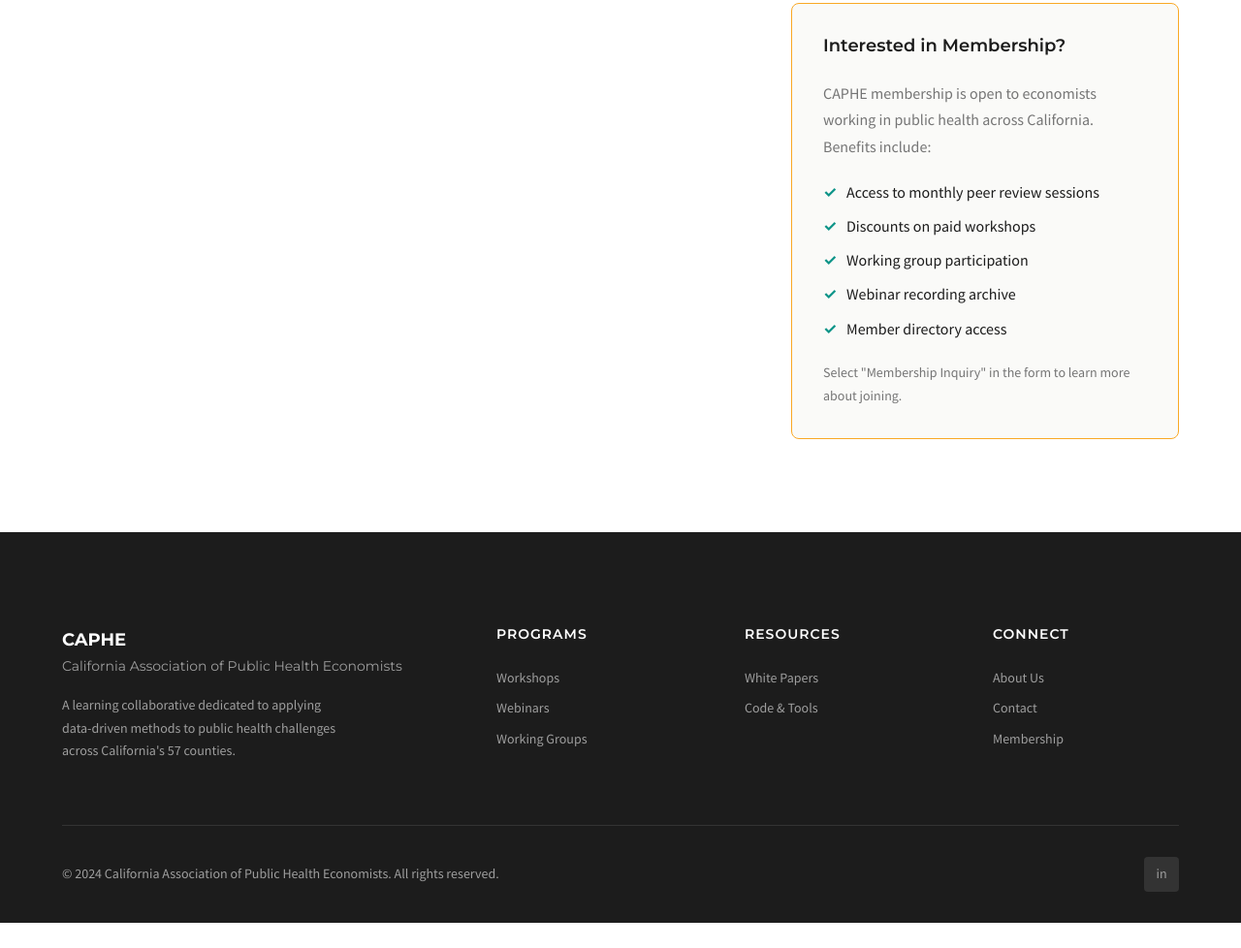
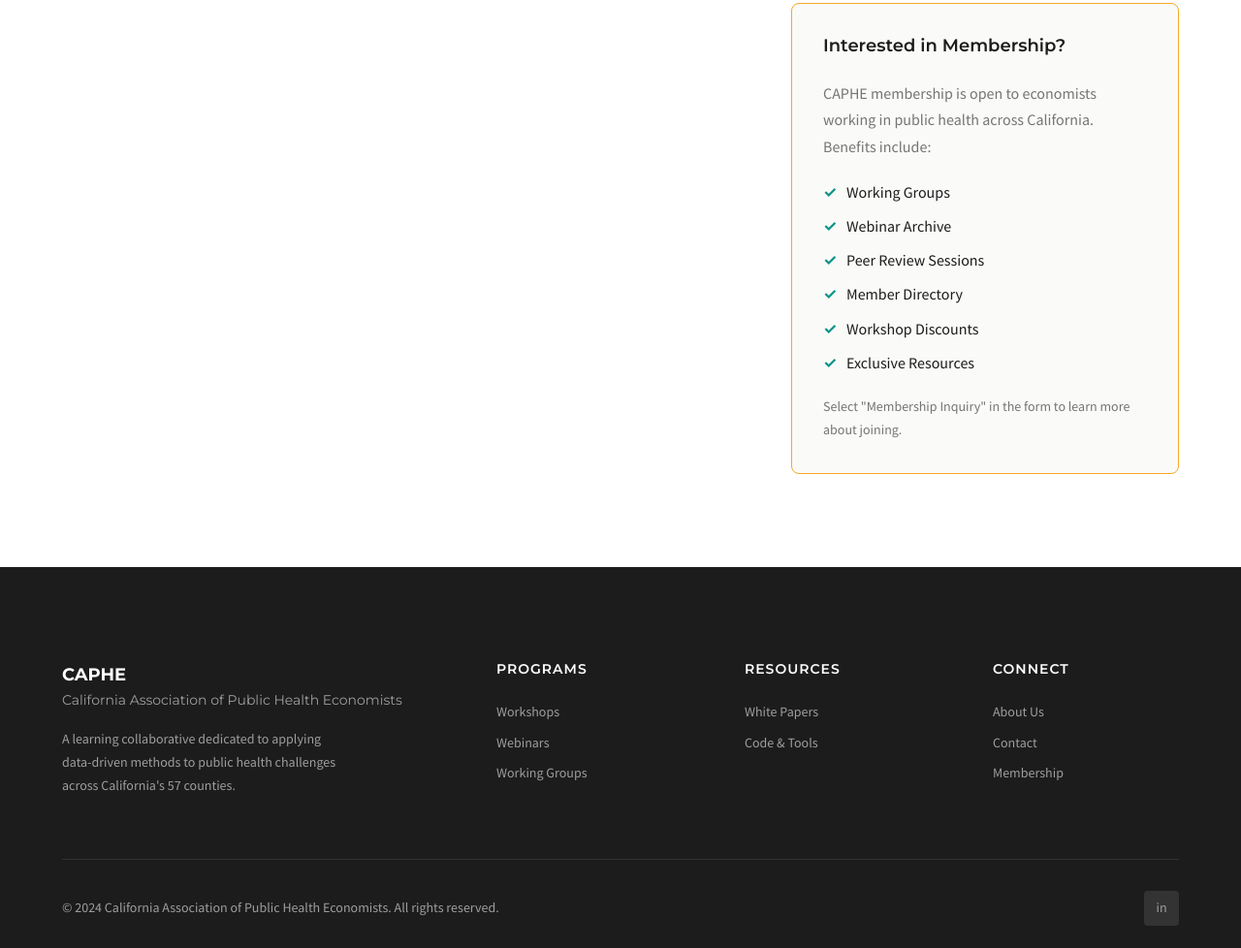
Before and after one commit to dphdame/caphe-website, a website: page public/contact.html in a window 1280 px wide. Shown: the part 1417-2395 px from the top of the page at 97% size. Before the commit the page ends 2369 px from the top, so only its background shows below. Drawn offline with Linux system fonts and the light colour scheme.

Commit message:
Update membership benefits to match membership page

```diff
--- a/public/contact.html
+++ b/public/contact.html
@@ -177,11 +177,12 @@
               Benefits include:
             </p>
             <ul class="membership-benefits">
-              <li>Access to monthly peer review sessions</li>
-              <li>Discounts on paid workshops</li>
-              <li>Working group participation</li>
-              <li>Webinar recording archive</li>
-              <li>Member directory access</li>
+              <li>Working Groups</li>
+              <li>Webinar Archive</li>
+              <li>Peer Review Sessions</li>
+              <li>Member Directory</li>
+              <li>Workshop Discounts</li>
+              <li>Exclusive Resources</li>
             </ul>
             <p class="text-muted mt-md" style="font-size: var(--font-size-sm);">
               Select "Membership Inquiry" in the form to learn more about joining.
```
